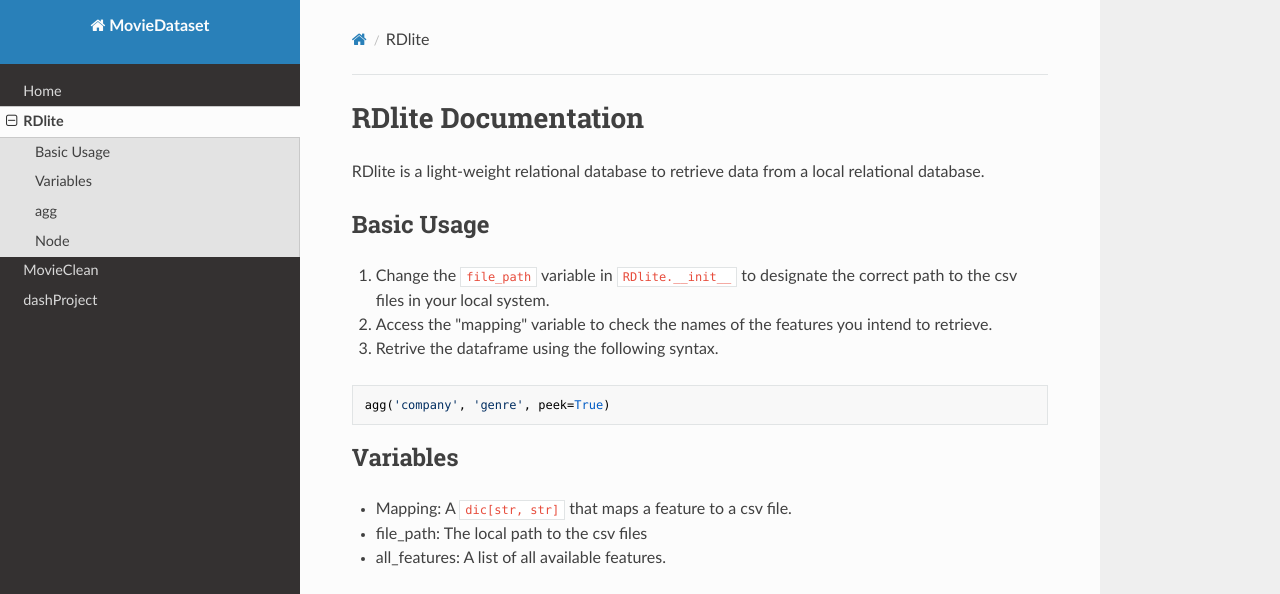
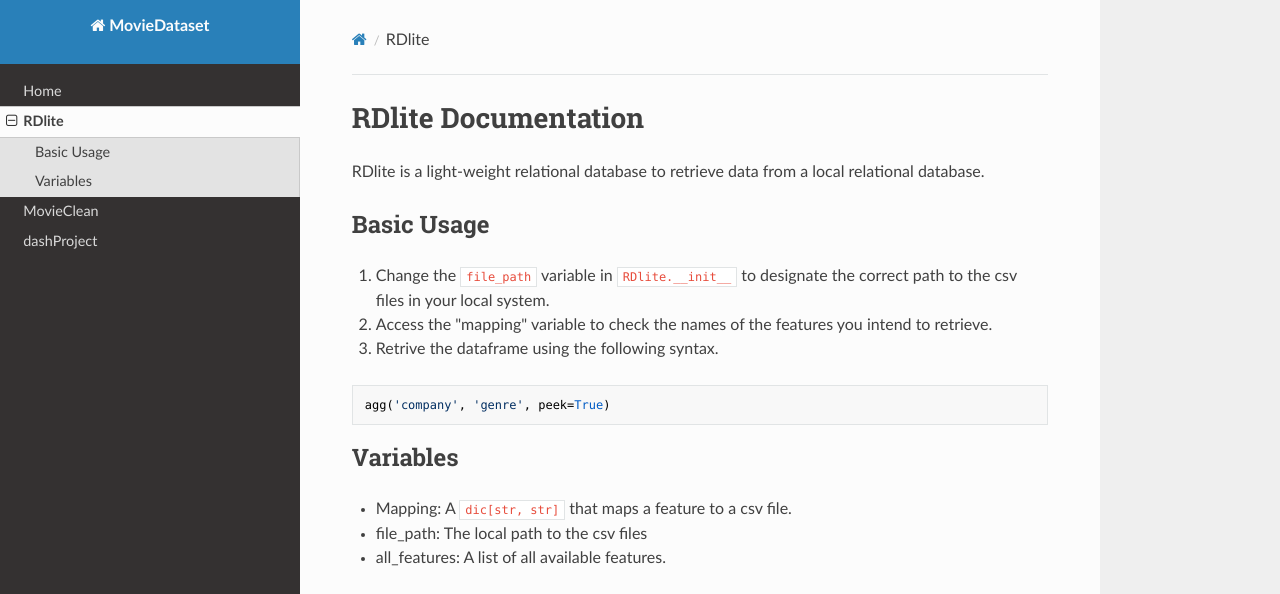
Before and after one commit to movieData314/CSE314Final, an MkDocs documentation site: the page built from Doc/docs/rdlite.md, in a window 1280 px wide and 1083 px high. Shown: the top 594 px of the window. Built offline with MkDocs 1.6.1, drawn with Linux system fonts in a browser that asks for light colours; nearby versions of some CDN libraries; grey boxes are pictures that could not be loaded.

Commit message:
Doc updated

```diff
--- a/Doc/docs/rdlite.md
+++ b/Doc/docs/rdlite.md
@@ -14,8 +14,6 @@
 - file_path: The local path to the csv files
 - all_features: A list of all available features.
 
-## agg
 ::: RDlite.accessor.agg
 
-## Node
 ::: RDlite.node.Node
--- a/Doc/mkdocs.yml
+++ b/Doc/mkdocs.yml
@@ -11,9 +11,11 @@
 - mkdocstrings:
     handlers:
         python:
-            paths: [.., ../MovieClean]
+            paths: [.., ../MovieClean, ../RDlite, ../dashProject]
             rendering:
                 show_source: false
+                show_root_heading: false
+                show_root_full_path: false
 
 watch:
     - ../RDlite
```
Also changed, not shown: Doc/docs/movieClean.md (+0 -5 lines), 314Final_ToviClean.ipynb, CSE314ModuleTesting.ipynb, 1 other file.
